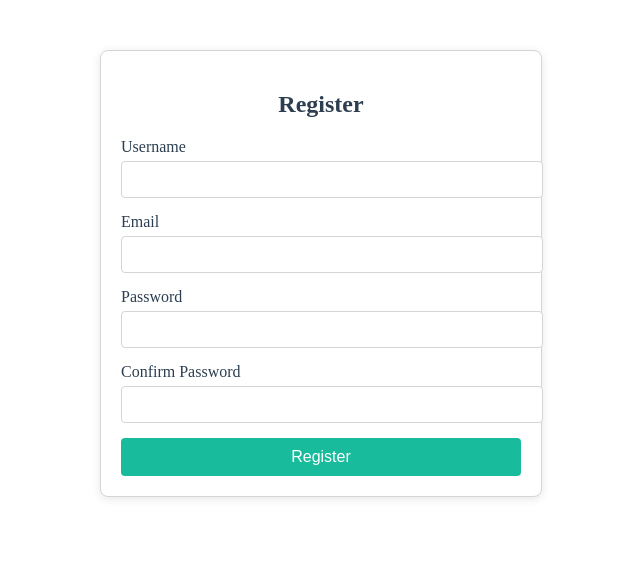
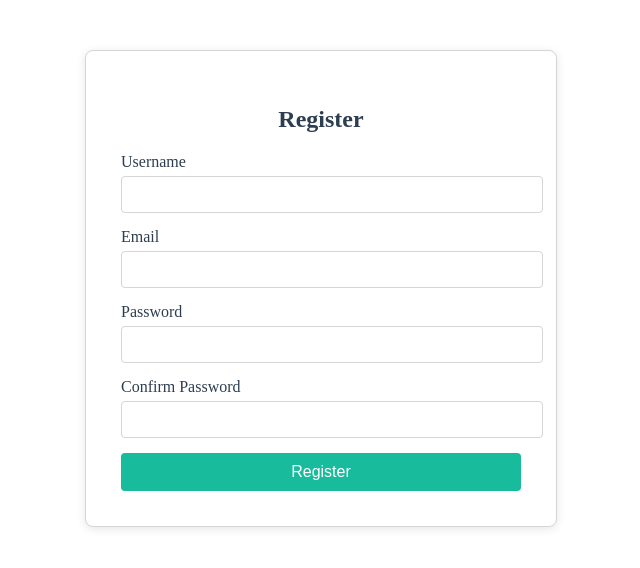
Before and after one commit to Masayaelvin/The_Idea_guy, a Flask app: page /register in a window 1280 px wide. Shown: the top 568 px of the page, without its empty margins (319-959 px from the left). Run offline with Flask 3, Linux system fonts and the light colour scheme; some libraries are stand-ins or nearby versions.

Commit message:
changes to the registration form

```diff
--- a/the_idea/static/css/register.css
+++ b/the_idea/static/css/register.css
@@ -1,7 +1,7 @@
 .form-container {
     max-width: 400px;
     margin: 50px auto;
-    padding: 20px;
+    padding: 35px;
     background-color: #FFFFFF;
     border: 1px solid #D5D5D5;
     border-radius: 8px;
@@ -16,6 +16,7 @@
 
 .form-group {
     margin-bottom: 15px;
+
 }
 
 .form-group label {
```
